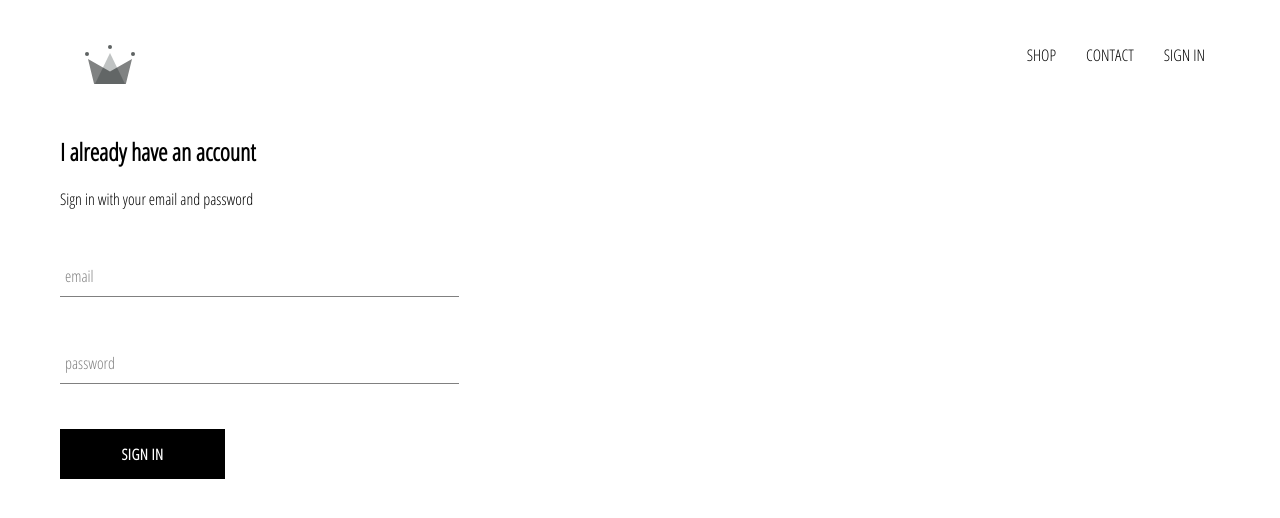
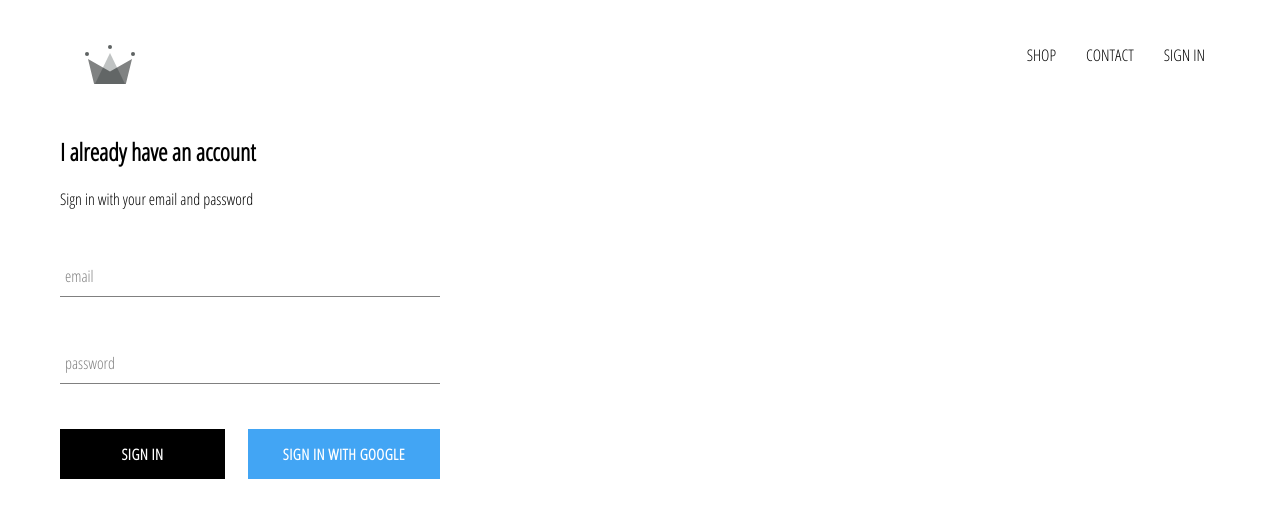
Before and after one commit to wenaro/crwn-clothing, a React (Create React App) app: page /signin in a window 1280 px wide. Shown: the top 518 px of the page. Built offline with nearby package versions, Linux system fonts and the light colour scheme; no server answers.

Commit message:
integrated with firebase, added authentication

```diff
--- a/package.json
+++ b/package.json
@@ -6,6 +6,7 @@
     "@testing-library/jest-dom": "^5.16.1",
     "@testing-library/react": "^11.2.7",
     "@testing-library/user-event": "^12.8.3",
+    "firebase": "^9.6.2",
     "http-proxy-middleware": "^2.0.1",
     "react": "^17.0.2",
     "react-dom": "^17.0.2",
--- a/src/App.css
+++ b/src/App.css
@@ -7,3 +7,7 @@
     text-decoration: none;
     color: black;
 }
+
+* {
+    box-sizing: border-box;
+}
--- a/src/App.jsx
+++ b/src/App.jsx
@@ -1,22 +1,45 @@
-import React from "react";
+import React, { Component } from "react";
 import { Route, Switch } from "react-router-dom";
 import "./App.css";
 import Header from "./components/header/header";
+import { auth } from "./firebase/firebase.utils";
 import HomePage from "./pages/homepage/homepage";
 import ShopPage from "./pages/shop/shop";
 import SignInUpPage from "./pages/sign-in-up/sign-in-up";
 
-function App() {
+class App extends Component {
+  constructor() {
+    super();
+    this.state = {
+      currentUser: null
+    }
+  }
+
+  unsubscribeFromAuth = null;
+
+  componentDidMount() {
+    this.unsubscribeFromAuth = auth.onAuthStateChanged((user) => {
+      this.setState({ currentUser: user });
+      console.log(this.state.currentUser);
+    });
+  }
+
+  componentWillUnmount() {
+    this.unsubscribeFromAuth();
+  }
+
+  render() {
     return (
       <div>
-      <Header />
+        <Header currentUser={this.state.currentUser}/>
         <Switch>
-        <Route exact path="/" component={HomePage} />{" "}
+          <Route exact path="/" component={HomePage} />
           <Route path="/shop" component={ShopPage} />
           <Route path="/signin" component={SignInUpPage} />
-      </Switch>{" "}
+        </Switch>
       </div>
     );
   }
+}
 
 export default App;
--- a/src/components/custom-button/custom-button.css
+++ b/src/components/custom-button/custom-button.css
@@ -20,3 +20,13 @@
     color: black;
     border: 1px solid black;
 }
+
+.custom-button.google-sign-in {
+    background-color: #42a5f4;
+    color: white;
+}
+
+.custom-button.google-sign-in:hover {
+    background-color: #357ae8;
+    border: none;
+}
--- a/src/components/custom-button/custom-button.jsx
+++ b/src/components/custom-button/custom-button.jsx
@@ -1,8 +1,8 @@
 import React from "react";
 import "./custom-button.css";
 
-const CustomButon = ({ children, ...otherProps }) => (
-  <button className="custom-button" {...otherProps}>
+const CustomButon = ({ children, isGoogleSignIn, ...otherProps }) => (
+  <button className={`${isGoogleSignIn ? 'google-sign-in' : ''} custom-button`} {...otherProps}>
     {children}
   </button>
 );
--- a/src/components/header/header.css
+++ b/src/components/header/header.css
@@ -22,4 +22,5 @@
 
 .header .options .option {
     padding: 10px 15px;
+    cursor: pointer;
 }
--- a/src/components/header/header.jsx
+++ b/src/components/header/header.jsx
@@ -2,8 +2,9 @@
 import './header.css'
 import { Link } from 'react-router-dom';
 import { ReactComponent as Logo } from '../../assets/crown.svg'
+import { auth } from '../../firebase/firebase.utils';
 
-const Header = () => (
+const Header = ({currentUser}) => (
   <div className="header">
     <Link className="logo-container" to="/">
       <Logo className="logo"></Logo>
@@ -15,9 +16,12 @@
       <Link className="option" to="/contact">
         CONTACT
       </Link>
-      <Link className="option" to="/signin">
-        SIGN IN
-      </Link>
+      {
+        currentUser ?
+        <div className='option' onClick={() => auth.signOut()}> SIGN OUT</div>
+        :
+        <Link className='option' to='/signin'> SIGN IN</Link>
+      }
     </div>
   </div>
 );
--- a/src/components/sign-in/sign-in.css
+++ b/src/components/sign-in/sign-in.css
@@ -1,5 +1,5 @@
 .sign-in {
-    width: 30vw;
+    width: 380px;
     display: flex;
     flex-direction: column;
 }
@@ -7,3 +7,8 @@
 .sign-in .title {
     margin: 10px 0;
 }
+
+.sign-in .buttons {
+    display: flex;
+    justify-content: space-between;
+}
--- a/src/components/sign-in/sign-in.jsx
+++ b/src/components/sign-in/sign-in.jsx
@@ -1,4 +1,5 @@
 import React, { Component } from "react";
+import { signInWithGoogle } from "../../firebase/firebase.utils";
 import CustomButon from "../custom-button/custom-button";
 import FormInput from "../form-input/form-input";
 import "./sign-in.css";
@@ -7,20 +8,20 @@
   constructor(props) {
     super(props);
     this.state = {
-      email: '',
-      password: ''
+      email: "",
+      password: "",
     };
   }
 
-  handleSubmit = event => {
-      event.preventDefault();
-      this.setState({email: '', password: ''});
-  }
+  handleSubmit = (event) => {
+    event.preventDefault();
+    this.setState({ email: "", password: "" });
+  };
 
-  handleChange = event => {
-    const {value, name} = event.target;
-    this.setState({[name]: value});
-  }
+  handleChange = (event) => {
+    const { value, name } = event.target;
+    this.setState({ [name]: value });
+  };
 
   render() {
     return (
@@ -46,7 +47,12 @@
             required
           />
 
-          <CustomButon type="submit">Sign in</CustomButon>
+          <div className="buttons">
+            <CustomButon type="submit">Sign in</CustomButon>
+            <CustomButon onClick={signInWithGoogle} isGoogleSignIn>
+              Sign in with Google
+            </CustomButon>
+          </div>
         </form>
       </div>
     );
--- /dev/null
+++ b/src/firebase/firebase.utils.js
@@ -0,0 +1,33 @@
+// Import the functions you need from the SDKs you need
+import firebase from 'firebase/compat/app'
+import 'firebase/compat/firestore'
+import 'firebase/compat/auth'
+
+const firebaseConfig = {
+  apiKey: "AIzaSyDoXhBQJNWHFgVWQpsO-i7vBv3sOz00104",
+
+  authDomain: "crwn-db-3bff2.firebaseapp.com",
+
+  projectId: "crwn-db-3bff2",
+
+  storageBucket: "crwn-db-3bff2.appspot.com",
+
+  messagingSenderId: "415715965360",
+
+  appId: "1:415715965360:web:af3fbcc132a2ceda493e75",
+
+  measurementId: "G-9S5MRSE6MZ",
+};
+
+// Initialize Firebase
+
+firebase.initializeApp(firebaseConfig);
+
+export const auth = firebase.auth();
+export const firestore = firebase.firestore();
+const provider = new firebase.auth.GoogleAuthProvider();
+provider.setCustomParameters({ prompt: "select_account" });
+
+export const signInWithGoogle = () => auth.signInWithPopup(provider);
+
+export default firebase;
```
Also changed, not shown: 1 other file (tests, documents, lock files or other folders). Lines whose indentation alone changed are shown as unchanged.
